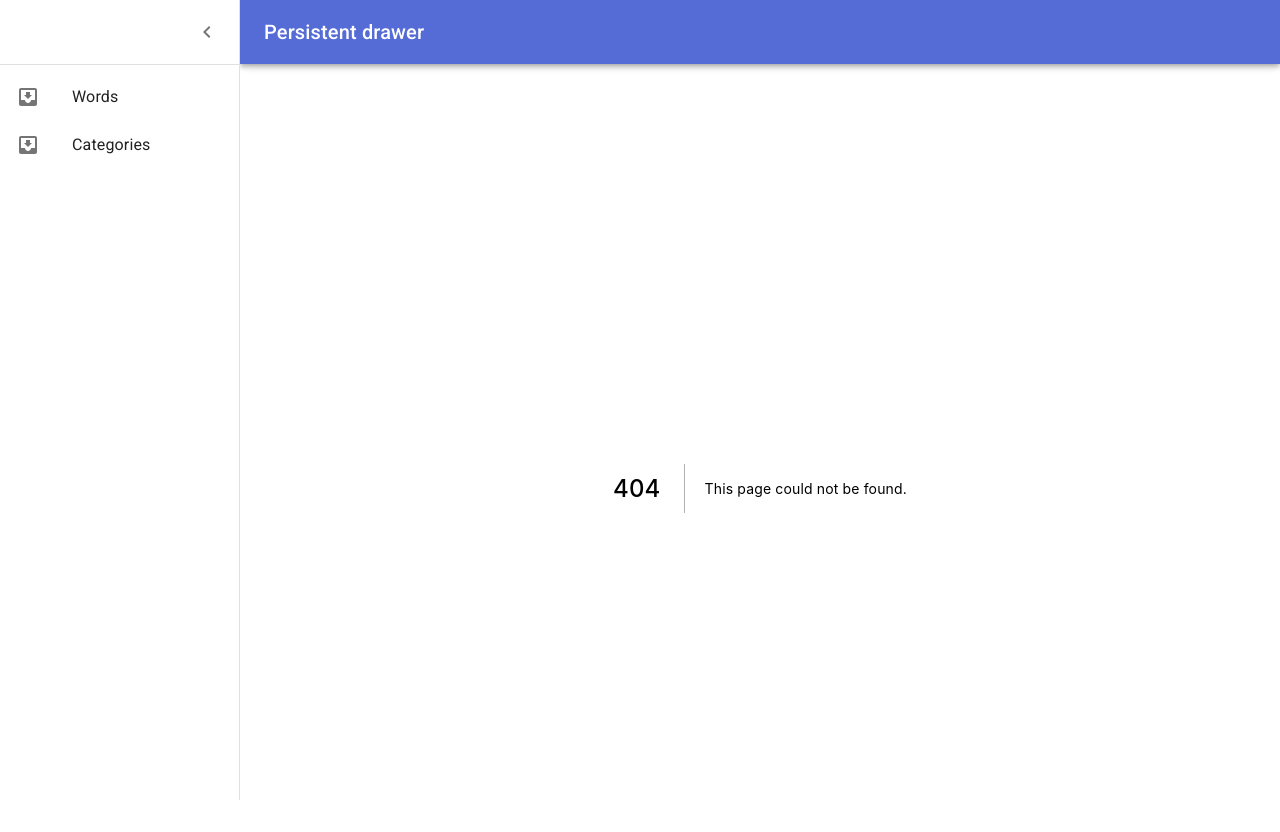
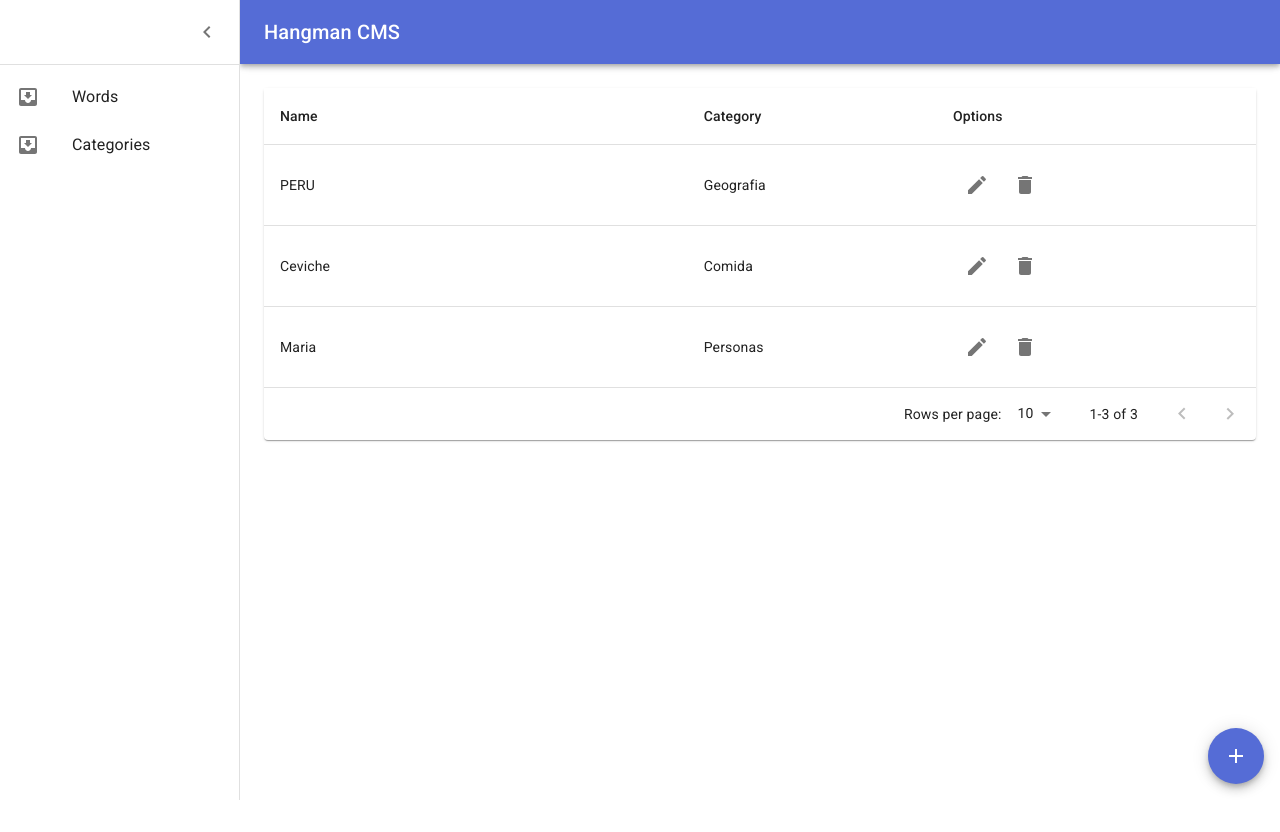
Before and after one commit to superstar-lab/cms, a Next.js app: page /words in a window 1280 px wide. Before the commit this address had no page. Shown: the top 832 px of the page. After the commit the page ends 800 px from the top, so only its background shows below. Built offline with nearby package versions, Linux system fonts and the light colour scheme.

Commit message:
Create words table

```diff
--- /dev/null
+++ b/pages/words.js
@@ -0,0 +1,140 @@
+import React from 'react'
+import { makeStyles } from '@material-ui/core/styles'
+import Paper from '@material-ui/core/Paper'
+import Table from '@material-ui/core/Table'
+import TableBody from '@material-ui/core/TableBody'
+import TableCell from '@material-ui/core/TableCell'
+import TableContainer from '@material-ui/core/TableContainer'
+import TableHead from '@material-ui/core/TableHead'
+import TablePagination from '@material-ui/core/TablePagination'
+import TableRow from '@material-ui/core/TableRow'
+import { get } from 'lodash'
+import { IconButton } from '@material-ui/core'
+import DelteIcon from '@material-ui/icons/Delete'
+import EditIcon from '@material-ui/icons/Edit'
+import NextLink from 'next/link'
+import AddIcon from '@material-ui/icons/Add'
+import Fab from '@material-ui/core/Fab'
+
+const columns = [
+  { id: 'name', key: 'name', label: 'Name', minWidth: 170 },
+  { id: 'category', key: 'category.name', label: 'Category', minWidth: 100 },
+  { id: 'options', key: 'name', label: 'Options', minWidth: 100 },
+]
+
+const rows = [
+  {
+    _id: '1',
+    name: 'PERU',
+    category: {
+      _id: '1',
+      name: 'Geografia',
+    },
+  },
+  {
+    _id: '2',
+    name: 'Ceviche',
+    category: {
+      _id: '2',
+      name: 'Comida',
+    },
+  },
+  {
+    _id: '3',
+    name: 'Maria',
+    category: {
+      _id: '45',
+      name: 'Personas',
+    },
+  },
+]
+
+const useStyles = makeStyles(theme => ({
+  root: {
+    width: '100%',
+  },
+  fab: {
+    position: 'absolute',
+    bottom: theme.spacing(2),
+    right: theme.spacing(2),
+  },
+  container: {
+    maxHeight: 440,
+  },
+}))
+
+export default function Words() {
+  const classes = useStyles()
+  const [page, setPage] = React.useState(0)
+  const [rowsPerPage, setRowsPerPage] = React.useState(10)
+
+  const handleChangePage = (event, newPage) => {
+    setPage(newPage)
+  }
+
+  const handleChangeRowsPerPage = event => {
+    setRowsPerPage(+event.target.value)
+    setPage(0)
+  }
+
+  const handleDeleteWord = id => () => {}
+
+  return (
+    <Paper className={classes.root}>
+      <TableContainer className={classes.container}>
+        <Table stickyHeader aria-label="sticky table">
+          <TableHead>
+            <TableRow>
+              {columns.map(column => (
+                <TableCell
+                  key={column.id}
+                  align={column.align}
+                  style={{ minWidth: column.minWidth }}
+                >
+                  {column.label}
+                </TableCell>
+              ))}
+            </TableRow>
+          </TableHead>
+          <TableBody>
+            {rows.slice(page * rowsPerPage, page * rowsPerPage + rowsPerPage).map((row, index) => {
+              return (
+                <TableRow hover role="checkbox" tabIndex={-1} key={index}>
+                  <TableCell key={`name${index}`}>{get(row, 'name')}</TableCell>
+                  <TableCell key={`category-${index}`}>{get(row, 'category.name')}</TableCell>
+                  <TableCell key={`options${index}`}>
+                    <div>
+                      <NextLink href={`/words/edit/${row._id}`}>
+                        <IconButton>
+                          <EditIcon />
+                        </IconButton>
+                      </NextLink>
+                      <IconButton onClick={handleDeleteWord(row._id)}>
+                        <DelteIcon />
+                      </IconButton>
+                    </div>
+                  </TableCell>
+                </TableRow>
+              )
+            })}
+          </TableBody>
+        </Table>
+      </TableContainer>
+      <TablePagination
+        rowsPerPageOptions={[10, 25, 100]}
+        component="div"
+        count={rows.length}
+        rowsPerPage={rowsPerPage}
+        page={page}
+        onChangePage={handleChangePage}
+        onChangeRowsPerPage={handleChangeRowsPerPage}
+      />
+
+      <Fab aria-label={'fab.label'} className={classes.fab} color={'primary'}>
+        <NextLink href={`/words/new`}>
+          <AddIcon />
+        </NextLink>
+      </Fab>
+    </Paper>
+  )
+}
--- a/src/Layout.js
+++ b/src/Layout.js
@@ -1,27 +1,27 @@
-import React, { useState } from 'react';
-import clsx from 'clsx';
-import { makeStyles, useTheme } from '@material-ui/core/styles';
-import Drawer from '@material-ui/core/Drawer';
-import CssBaseline from '@material-ui/core/CssBaseline';
-import AppBar from '@material-ui/core/AppBar';
-import Toolbar from '@material-ui/core/Toolbar';
-import List from '@material-ui/core/List';
-import Typography from '@material-ui/core/Typography';
-import Divider from '@material-ui/core/Divider';
-import IconButton from '@material-ui/core/IconButton';
-import MenuIcon from '@material-ui/icons/Menu';
-import ChevronLeftIcon from '@material-ui/icons/ChevronLeft';
-import ChevronRightIcon from '@material-ui/icons/ChevronRight';
-import ListItem from '@material-ui/core/ListItem';
-import ListItemIcon from '@material-ui/core/ListItemIcon';
-import ListItemText from '@material-ui/core/ListItemText';
-import InboxIcon from '@material-ui/icons/MoveToInbox';
-import MailIcon from '@material-ui/icons/Mail';
+import React, { useState } from 'react'
+import clsx from 'clsx'
+import { makeStyles, useTheme } from '@material-ui/core/styles'
+import Drawer from '@material-ui/core/Drawer'
+import CssBaseline from '@material-ui/core/CssBaseline'
+import AppBar from '@material-ui/core/AppBar'
+import Toolbar from '@material-ui/core/Toolbar'
+import List from '@material-ui/core/List'
+import Typography from '@material-ui/core/Typography'
+import Divider from '@material-ui/core/Divider'
+import IconButton from '@material-ui/core/IconButton'
+import MenuIcon from '@material-ui/icons/Menu'
+import ChevronLeftIcon from '@material-ui/icons/ChevronLeft'
+import ChevronRightIcon from '@material-ui/icons/ChevronRight'
+import ListItem from '@material-ui/core/ListItem'
+import ListItemIcon from '@material-ui/core/ListItemIcon'
+import ListItemText from '@material-ui/core/ListItemText'
+import InboxIcon from '@material-ui/icons/MoveToInbox'
+import MailIcon from '@material-ui/icons/Mail'
 import useLocalStorage from '../hooks/useLocalStorage'
-import { MENU_ITEMS } from '../constants/menu';
-import NextLink from 'next/link';
+import { MENU_ITEMS } from '../constants/menu'
+import NextLink from 'next/link'
 
-const drawerWidth = 240;
+const drawerWidth = 240
 
 const useStyles = makeStyles(theme => ({
   root: {
@@ -77,20 +77,20 @@ const useStyles = makeStyles(theme => ({
     }),
     marginLeft: 0,
   },
-}));
+}))
 
 export default function PersistentDrawerLeft({ children }) {
-  const classes = useStyles();
-  const theme = useTheme();
+  const classes = useStyles()
+  const theme = useTheme()
   const [open, setOpen] = useState(true)
 
   const handleDrawerOpen = () => {
-    setOpen(true);
-  };
+    setOpen(true)
+  }
 
   const handleDrawerClose = () => {
-    setOpen(false);
-  };
+    setOpen(false)
+  }
 
   return (
     <div className={classes.root}>
@@ -112,7 +112,7 @@ export default function PersistentDrawerLeft({ children }) {
             <MenuIcon />
           </IconButton>
           <Typography variant="h6" noWrap>
-            Persistent drawer
+            Hangman CMS
           </Typography>
         </Toolbar>
       </AppBar>
@@ -150,8 +150,8 @@ export default function PersistentDrawerLeft({ children }) {
         })}
       >
         <div className={classes.drawerHeader} />
-       {children}
+        {children}
       </main>
     </div>
-  );
+  )
 }
```
Also changed, not shown: useInfo.js (added, +29 -0 lines), 2 other files (tests, documents, lock files or other folders).
